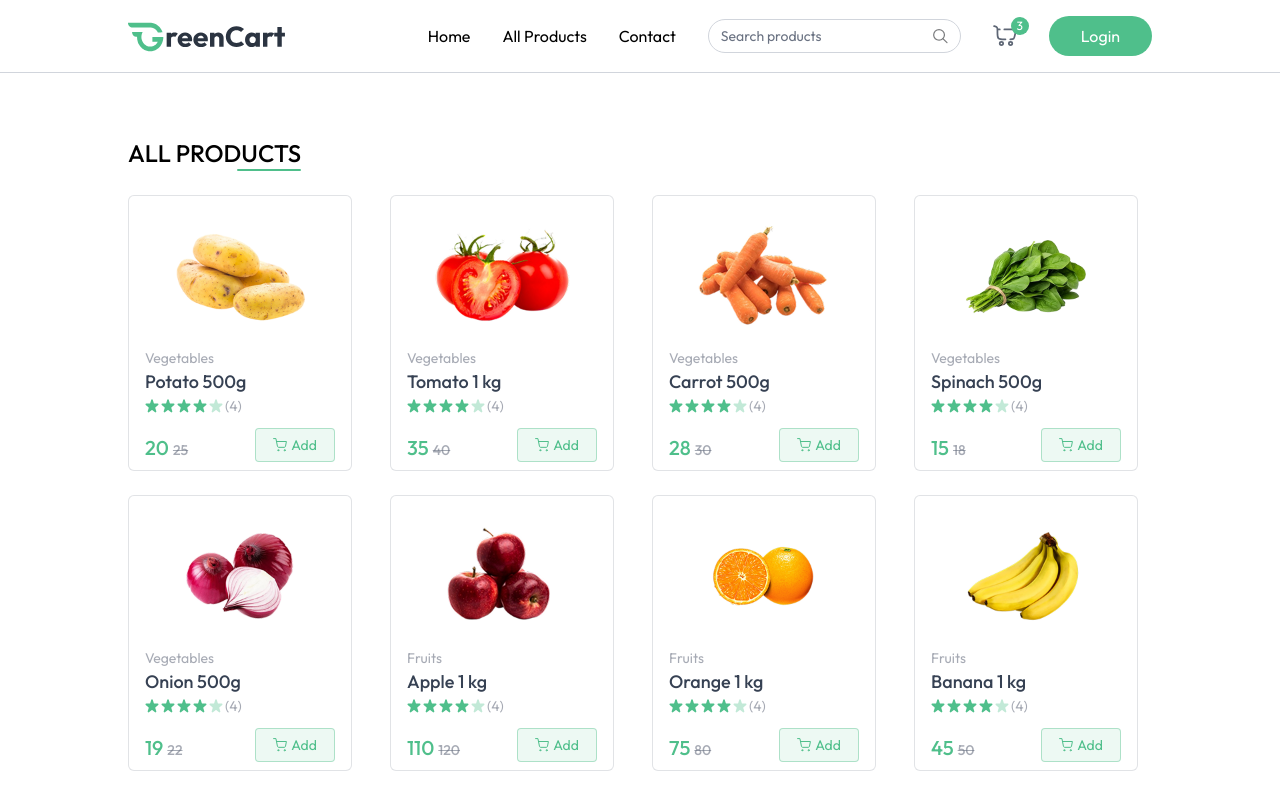
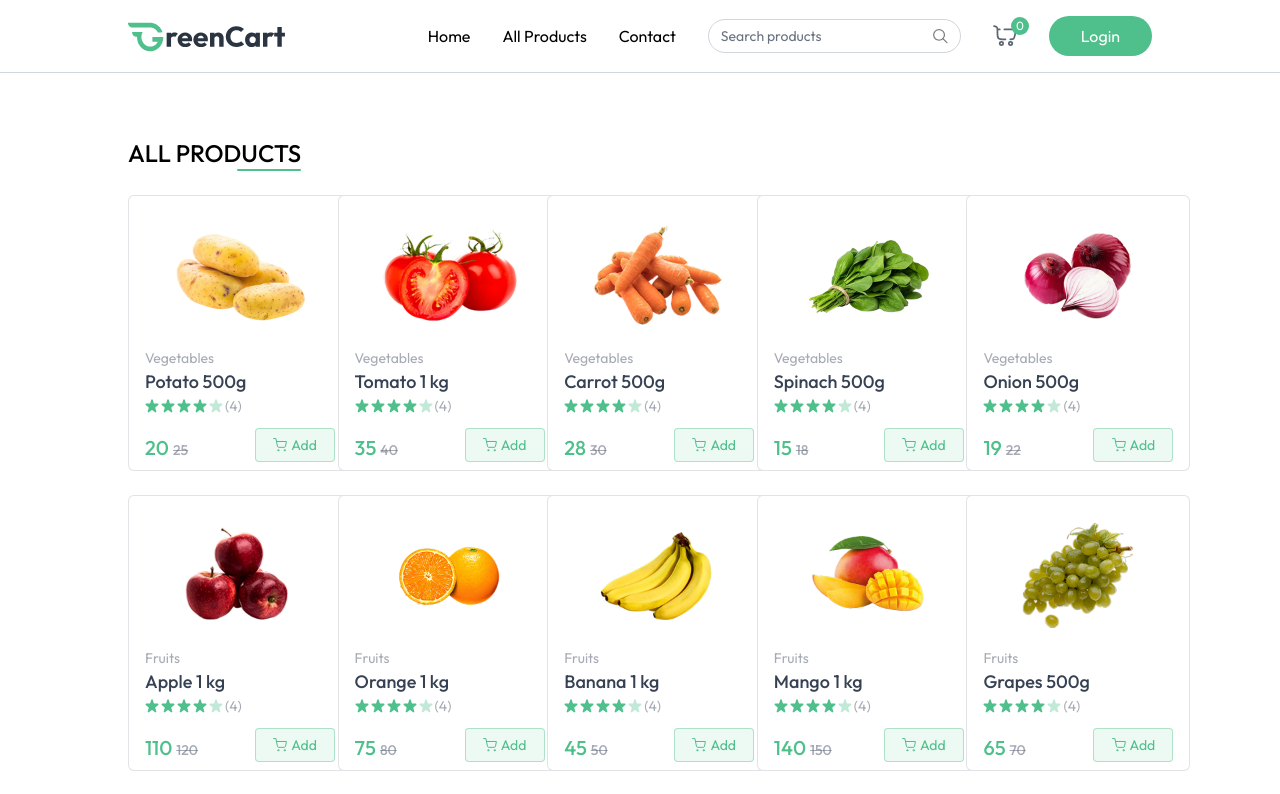
Before and after one commit to VishvBalar/GoCart-Your-Online-Vegetable-Store, a React (Vite) app in the folder client/: page /products in a window 1280 px wide. Shown: the top 794 px of the page. Built offline with nearby package versions, Linux system fonts and the light colour scheme.

Commit message:
Day-8 Fix Issues

```diff
--- a/client/src/components/Navbar.jsx
+++ b/client/src/components/Navbar.jsx
@@ -6,7 +6,7 @@
 
 function Navbar() {
   const [open, setOpen] = useState(false);
-  const { user, setUser, setShowUserLogin, navigate, setSearchQuery, searchQuery } = useAppContext();
+  const { user, setUser, setShowUserLogin, navigate, setSearchQuery, searchQuery, getCartCount } = useAppContext();
 
   const logout = async () => {
     setUser(null);
@@ -47,7 +47,7 @@
             className="w-6 opacity-80"
           />
           <button className="absolute -top-2 -right-3 text-xs text-white bg-primary w-[18px] h-[18px] rounded-full">
-            3
+            {getCartCount()}
           </button>
         </div>
 
@@ -69,14 +69,27 @@
         )}
       </div>
 
+      <div className="flex items-center gap-6 sm:hidden">
+       <div onClick={() => navigate("/cart")} className="relative cursor-pointer">
+          <img
+            src={assets.nav_cart_icon}
+            alt="cart"
+            className="w-6 opacity-80"
+          />
+          <button className="absolute -top-2 -right-3 text-xs text-white bg-primary w-[18px] h-[18px] rounded-full">
+            {getCartCount()}
+          </button>
+        </div>
+
+
       <button
         onClick={() => (open ? setOpen(false) : setOpen(true))}
         aria-label="Menu"
-        className="sm:hidden"
       >
         {/* Menu Icon SVG */}
         <img src={assets.menu_icon} alt="menu" className="w-6" />
       </button>
+      </div>
 
       {/* Mobile Menu */}
       {open && (
--- a/client/src/context/AppContext.jsx
+++ b/client/src/context/AppContext.jsx
@@ -58,6 +58,30 @@
         }
     };
 
+    // get products count
+
+    const getCartCount = () => {
+        let totalCount = 0;
+        for(const item in cartItems){
+            totalCount += cartItems[item];
+        }
+
+        return totalCount;
+    }
+
+    // get total cart amount
+
+     const getCartAmount = () => {
+        let totalAmount = 0;
+        for(const items in cartItems){
+           let itemInfo = products.find((product) => product._id === items);
+           if(cartItems[items] > 0){
+             totalAmount += cartItems[items] * itemInfo.offerPrice;
+           }
+        }
+        return Math.floor(totalAmount * 100) / 100;
+    }
+
     useEffect(() => {
         fetchProducts();
     }, []);
@@ -78,6 +102,8 @@
         cartItems,
         searchQuery,
         setSearchQuery,
+        getCartCount,
+        getCartAmount
     };
 
     return (
--- a/client/src/pages/AllProducts.jsx
+++ b/client/src/pages/AllProducts.jsx
@@ -25,7 +25,7 @@
             <div className='w-16 h-0.5 bg-primary rounded-full'></div>
         </div>
 
-        <div className='grid grid-cols-2 sm:grid-cols-3 md:grid-cols-4 gap-3 md:gap-6 ld:grid-cols-5 mt-6'>
+        <div className='grid grid-cols-2 sm:grid-cols-3 md:grid-cols-4 gap-3 md:gap-6 lg:grid-cols-5 mt-6'>
             {filteredProducts.filter((product) => product.inStock).map((product, index) => (
                 <ProductCard key={index} product={product} />
             ))}
--- a/client/src/pages/ProductDetails.jsx
+++ b/client/src/pages/ProductDetails.jsx
@@ -1,6 +1,8 @@
 import React, { useEffect, useState } from "react";
 import { useAppContext } from "../context/AppContext.jsx";
 import { Link, useParams } from "react-router-dom";
+import { assets } from "../assets/assets.js";
+import ProductCard from "../components/ProductCard.jsx";
 
 const ProductDetails = () => {
 
@@ -21,7 +23,7 @@
     } , [product]);
 
     useEffect(() => {
-        setThumbnail(product?.images[0] ? product.images[0] : null);
+        setThumbnail(product?.image[0] ? product.image[0] : null);
     }, [product]);
 
     return product && (
@@ -30,7 +32,7 @@
                 <Link to="/">Home</Link> /
                 <Link to="/products"> Products</Link> /
                 <Link to={`/products/${product.category.toLowerCase()}`}> {product.category}</Link> /
-                <span className="text-indigo-500"> {product.name}</span>
+                <span className="text-primary"> {product.name}</span>
             </p>
 
             <div className="flex flex-col md:flex-row gap-16 mt-4">
@@ -74,14 +76,31 @@
                     </ul>
 
                     <div className="flex items-center mt-10 gap-4 text-base">
-                        <button className="w-full py-3.5 cursor-pointer font-medium bg-gray-100 text-gray-800/80 hover:bg-gray-200 transition" >
+                        <button onClick={() => addToCart(product._id)} className="w-full py-3.5 cursor-pointer font-medium bg-gray-100 text-gray-800/80 hover:bg-gray-200 transition" >
                             Add to Cart
                         </button>
-                        <button className="w-full py-3.5 cursor-pointer font-medium bg-indigo-500 text-white hover:bg-indigo-600 transition" >
+                        <button onClick={() => {addToCart(product._id); navigate("/cart");}} className="w-full py-3.5 cursor-pointer font-medium bg-primary text-white hover:bg-primary-dull transition" >
                             Buy now
                         </button>
                     </div>
                 </div>
+            </div>
+
+            // Related Products
+            <div className="flex flex-col items-center mt-20">
+                <div className="flex flex-col items-center w-max">
+                    <p className="text-3xl font-medium">Related Products</p>
+                    <div className="w-20 h-0.5 bg-primary rounded-full mt-2"></div>
+                </div>
+                <div className="grid grid-cols-2 sm:grid-cols-3 md:grid-cols-4 gap-3 md:gap-6 lg:grid-cols-5 mt-6 w-full">
+                    {relatedProducts.filter((product) => product.inStock ).map((product, index) => (
+                        <ProductCard key={index} product={product} />
+                    ))}
+                </div>
+                <button onClick={() => {
+                    navigate("/products");
+                    scrollTo(0, 0);
+                }} className="mx-auto cursor-pointer px-12 my-16 py-2.5 border rounded text-primary hover:bg-primary/10 transition">See more</button>
             </div>
         </div>
     );
```
